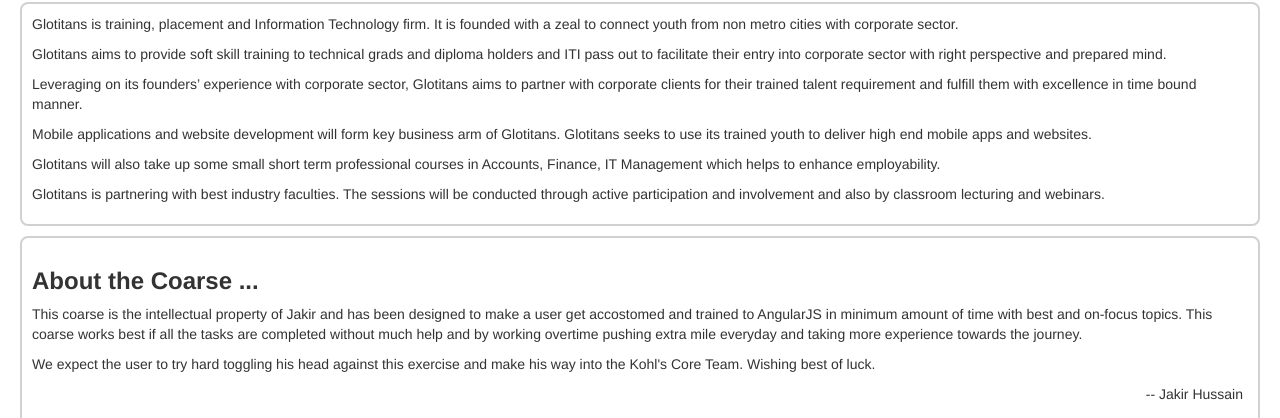
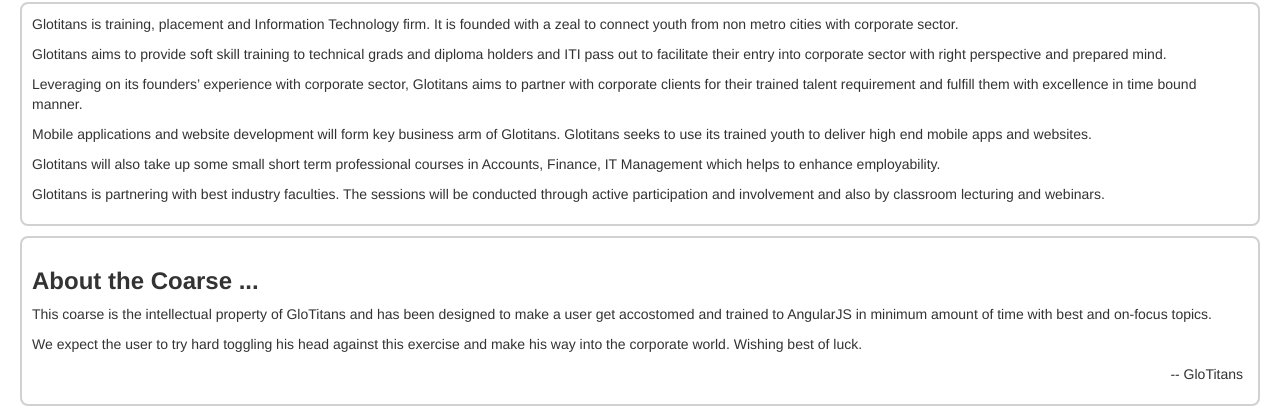
Before and after one commit to jakhussain/jakhussain.github.io, a plain HTML site: page index.html in a window 1280 px wide. Shown: the part 98-516 px from the top of the page. Drawn offline with nearby package versions, Linux system fonts and the light colour scheme; some packages are replaced by stand-ins of ours.

Commit message:
course summary update to more generic

```diff
--- a/index.html
+++ b/index.html
@@ -58,9 +58,9 @@
 
 <section class="section2">
 	<h3><b>About the Coarse ...</b></h3>
-	<p>This coarse is the intellectual property of Jakir and has been designed to make a user get accostomed and trained to AngularJS in minimum amount of time with best and on-focus topics. This coarse works best if all the tasks are completed without much help and by working overtime pushing extra mile everyday and taking more experience towards the journey.</p>
-	<p>We expect the user to try hard toggling his head against this exercise and make his way into the Kohl's Core Team. Wishing best of luck.</p>
-	<p class="tRight">-- Jakir Hussain</p>
+	<p>This coarse is the intellectual property of GloTitans and has been designed to make a user get accostomed and trained to AngularJS in minimum amount of time with best and on-focus topics.</p>
+	<p>We expect the user to try hard toggling his head against this exercise and make his way into the corporate world. Wishing best of luck.</p>
+	<p class="tRight">-- GloTitans</p>
 </section>
 <section class="section1">
 	<h1>JavaScript Coarse</h1>
```
